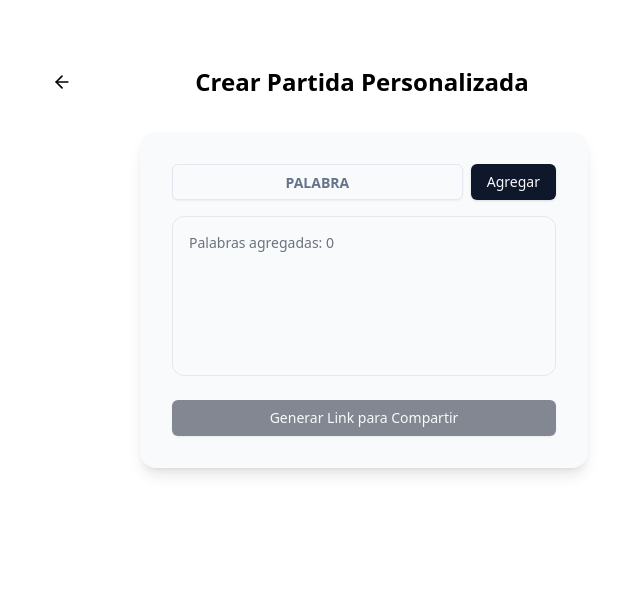
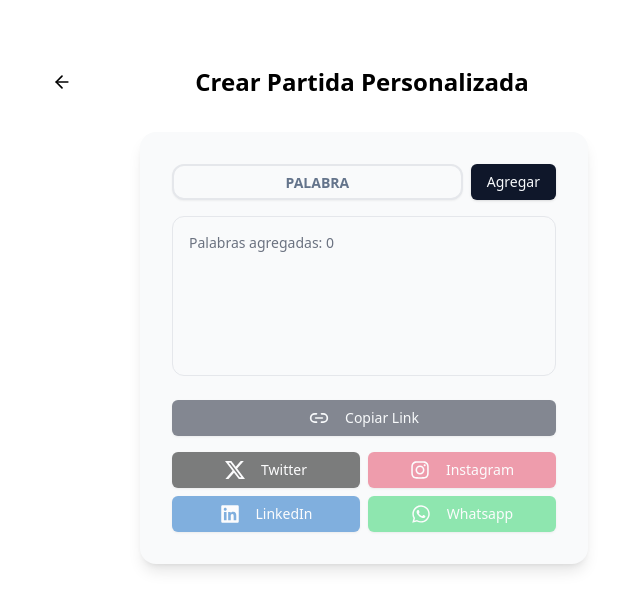
Before and after one commit to PolCarva/wordle-infinito, a Next.js app: page /create in a window 1280 px wide. Shown: the top 610 px of the page, without its empty margins (276-916 px from the left). Built offline with nearby package versions, Linux system fonts and the light colour scheme.

Commit message:
Enhance custom game creation with advanced sharing options

```diff
--- /dev/null
+++ b/app/components/ui/icons.tsx
@@ -0,0 +1,67 @@
+export const Linkedin = ({ className }: { className?: string }) => {
+  return (
+    <svg
+      className={className}
+      stroke="currentColor"
+      fill="currentColor"
+      stroke-width="0"
+      viewBox="0 0 448 512"
+      height="200px"
+      width="200px"
+      xmlns="http://www.w3.org/2000/svg"
+    >
+      <path d="M416 32H31.9C14.3 32 0 46.5 0 64.3v383.4C0 465.5 14.3 480 31.9 480H416c17.6 0 32-14.5 32-32.3V64.3c0-17.8-14.4-32.3-32-32.3zM135.4 416H69V202.2h66.5V416zm-33.2-243c-21.3 0-38.5-17.3-38.5-38.5S80.9 96 102.2 96c21.2 0 38.5 17.3 38.5 38.5 0 21.3-17.2 38.5-38.5 38.5zm282.1 243h-66.4V312c0-24.8-.5-56.7-34.5-56.7-34.6 0-39.9 27-39.9 54.9V416h-66.4V202.2h63.7v29.2h.9c8.9-16.8 30.6-34.5 62.9-34.5 67.2 0 79.7 44.3 79.7 101.9V416z"></path>
+    </svg>
+  );
+};
+
+export const Instagram = ({ className }: { className?: string }) => {
+  return (
+    <svg
+      className={className}
+      stroke="currentColor"
+      fill="currentColor"
+      stroke-width="0"
+      viewBox="0 0 448 512"
+      height="200px"
+      width="200px"
+      xmlns="http://www.w3.org/2000/svg"
+    >
+      <path d="M224.1 141c-63.6 0-114.9 51.3-114.9 114.9s51.3 114.9 114.9 114.9S339 319.5 339 255.9 287.7 141 224.1 141zm0 189.6c-41.1 0-74.7-33.5-74.7-74.7s33.5-74.7 74.7-74.7 74.7 33.5 74.7 74.7-33.6 74.7-74.7 74.7zm146.4-194.3c0 14.9-12 26.8-26.8 26.8-14.9 0-26.8-12-26.8-26.8s12-26.8 26.8-26.8 26.8 12 26.8 26.8zm76.1 27.2c-1.7-35.9-9.9-67.7-36.2-93.9-26.2-26.2-58-34.4-93.9-36.2-37-2.1-147.9-2.1-184.9 0-35.8 1.7-67.6 9.9-93.9 36.1s-34.4 58-36.2 93.9c-2.1 37-2.1 147.9 0 184.9 1.7 35.9 9.9 67.7 36.2 93.9s58 34.4 93.9 36.2c37 2.1 147.9 2.1 184.9 0 35.9-1.7 67.7-9.9 93.9-36.2 26.2-26.2 34.4-58 36.2-93.9 2.1-37 2.1-147.8 0-184.8zM398.8 388c-7.8 19.6-22.9 34.7-42.6 42.6-29.5 11.7-99.5 9-132.1 9s-102.7 2.6-132.1-9c-19.6-7.8-34.7-22.9-42.6-42.6-11.7-29.5-9-99.5-9-132.1s-2.6-102.7 9-132.1c7.8-19.6 22.9-34.7 42.6-42.6 29.5-11.7 99.5-9 132.1-9s102.7-2.6 132.1 9c19.6 7.8 34.7 22.9 42.6 42.6 11.7 29.5 9 99.5 9 132.1s2.7 102.7-9 132.1z"></path>
+    </svg>
+  );
+};
+
+export const Twitter = ({ className }: { className?: string }) => {
+  return (
+    <svg
+      className={className}
+      stroke="currentColor"
+      fill="currentColor"
+      stroke-width="0"
+      viewBox="0 0 16 16"
+      height="200px"
+      width="200px"
+      xmlns="http://www.w3.org/2000/svg"
+    >
+      <path d="M12.6.75h2.454l-5.36 6.142L16 15.25h-4.937l-3.867-5.07-4.425 5.07H.316l5.733-6.57L0 .75h5.063l3.495 4.633L12.601.75Zm-.86 13.028h1.36L4.323 2.145H2.865z"></path>
+    </svg>
+  );
+};
+
+export const Whatsapp = ({ className }: { className?: string }) => {
+  return (
+    <svg
+      className={className}
+      stroke="currentColor"
+      fill="currentColor"
+      stroke-width="0"
+      viewBox="0 0 448 512"
+      height="200px"
+      width="200px"
+      xmlns="http://www.w3.org/2000/svg"
+    >
+      <path d="M380.9 97.1C339 55.1 283.2 32 223.9 32c-122.4 0-222 99.6-222 222 0 39.1 10.2 77.3 29.6 111L0 480l117.7-30.9c32.4 17.7 68.9 27 106.1 27h.1c122.3 0 224.1-99.6 224.1-222 0-59.3-25.2-115-67.1-157zm-157 341.6c-33.2 0-65.7-8.9-94-25.7l-6.7-4-69.8 18.3L72 359.2l-4.4-7c-18.5-29.4-28.2-63.3-28.2-98.2 0-101.7 82.8-184.5 184.6-184.5 49.3 0 95.6 19.2 130.4 54.1 34.8 34.9 56.2 81.2 56.1 130.5 0 101.8-84.9 184.6-186.6 184.6zm101.2-138.2c-5.5-2.8-32.8-16.2-37.9-18-5.1-1.9-8.8-2.8-12.5 2.8-3.7 5.6-14.3 18-17.6 21.8-3.2 3.7-6.5 4.2-12 1.4-32.6-16.3-54-29.1-75.5-66-5.7-9.8 5.7-9.1 16.3-30.3 1.8-3.7.9-6.9-.5-9.7-1.4-2.8-12.5-30.1-17.1-41.2-4.5-10.8-9.1-9.3-12.5-9.5-3.2-.2-6.9-.2-10.6-.2-3.7 0-9.7 1.4-14.8 6.9-5.1 5.6-19.4 19-19.4 46.3 0 27.3 19.9 53.7 22.6 57.4 2.8 3.7 39.1 59.7 94.8 83.8 35.2 15.2 49 16.5 66.6 13.9 10.7-1.6 32.8-13.4 37.4-26.4 4.6-13 4.6-24.1 3.2-26.4-1.3-2.5-5-3.9-10.5-6.6z"></path>
+    </svg>
+  );
+};
--- a/app/create/page.tsx
+++ b/app/create/page.tsx
@@ -3,9 +3,20 @@
 import { useState } from "react";
 import { Button } from "@/app/components/ui/button";
 import { Input } from "@/app/components/ui/input";
-import { AlertCircle, ArrowLeft } from "lucide-react";
+import {
+  AlertCircle,
+  ArrowLeft,
+  Link2,
+  XCircle,
+} from "lucide-react";
+import {
+  Twitter,
+  Whatsapp,
+  Instagram,
+  Linkedin,
+} from "@/app/components/ui/icons";
 import Link from "next/link";
-import { trackEvent } from '@/app/utils/analytics';
+import { trackEvent } from "@/app/utils/analytics";
 
 export default function CreatePage() {
   const [words, setWords] = useState<string[]>([]);
@@ -36,25 +47,88 @@ export default function CreatePage() {
     setError(null);
   };
 
-  const handleShare = () => {
+  const handleRemoveWord = (wordToRemove: string) => {
+    setWords(words.filter((word) => word !== wordToRemove));
+  };
+
+  const generateGameUrl = () => {
+    const encodedWords = btoa(words.join(","))
+      .replace(/\+/g, "-")
+      .replace(/\//g, "_")
+      .replace(/=/g, "");
+    return `${window.location.origin}/custom/${encodedWords}`;
+  };
+
+  const handleShare = async () => {
     if (words.length === 0) {
       setError("Agrega al menos una palabra");
       return;
     }
 
-    // Trackeamos la creación de partida personalizada
-    trackEvent('custom_game_created', {
-      word_count: words.length
+    trackEvent("custom_game_created", {
+      word_count: words.length,
     });
 
-    const encodedWords = btoa(words.join(","))
-      .replace(/\+/g, '-')
-      .replace(/\//g, '_')
-      .replace(/=/g, '');
-    const url = `${window.location.origin}/custom/${encodedWords}`;
+    const url = generateGameUrl();
+
+    // Si el navegador soporta la API nativa de compartir
+    if (navigator.share) {
+      try {
+        await navigator.share({
+          title: "Wordle Infinito - Partida Personalizada",
+          text: "¡Te reto a una partida personalizada de Wordle Infinito!",
+          url,
+        });
+        return;
+      } catch (err) {
+        // Si el usuario cancela, seguimos con el método normal
+        console.log("User cancelled share");
+      }
+    }
 
     navigator.clipboard.writeText(url);
     setError("¡Link copiado al portapapeles!");
+  };
+
+  const shareToTwitter = () => {
+    const url = generateGameUrl();
+    const text = encodeURIComponent(
+      "¡Te reto a una partida personalizada de Wordle Infinito! 🎮\n\n"
+    );
+    window.open(
+      `https://twitter.com/intent/tweet?text=${text}&url=${encodeURIComponent(
+        url
+      )}`,
+      "_blank"
+    );
+  };
+
+  const shareToInstagram = () => {
+    const url = generateGameUrl();
+    // Instagram no tiene API de compartir directa, copiamos al portapapeles
+    navigator.clipboard.writeText(url);
+    setError("¡Link copiado! Compártelo en Instagram");
+  };
+
+  const shareToLinkedin = () => {
+    const url = generateGameUrl();
+    window.open(
+      `https://www.linkedin.com/sharing/share-offsite/?url=${encodeURIComponent(
+        url
+      )}`,
+      "_blank"
+    );
+  };
+
+  const shareToWhatsApp = () => {
+    const url = generateGameUrl();
+    const text = encodeURIComponent(
+      "¡Te reto a una partida personalizada de Wordle Infinito! 🎮\n\n"
+    );
+    window.open(
+      `https://wa.me/?text=${text}${encodeURIComponent(url)}`,
+      "_blank"
+    );
   };
 
   return (
@@ -80,7 +154,7 @@ export default function CreatePage() {
               }}
               placeholder="PALABRA"
               maxLength={5}
-              className="text-2xl font-bold text-center uppercase"
+              className="text-2xl font-bold uppercase text-center bg-gray-50 dark:bg-gray-800 border-2 border-gray-200 dark:border-gray-700 rounded-xl shadow-inner focus:ring-2 focus:ring-green-500 focus:border-green-500 transition-all"
               onKeyDown={(e) => e.key === "Enter" && handleAddWord()}
             />
             <Button onClick={handleAddWord}>Agregar</Button>
@@ -101,22 +175,73 @@ export default function CreatePage() {
               {words.map((word, i) => (
                 <div
                   key={i}
-                  className="bg-green-100 dark:bg-green-900/20 text-green-800 dark:text-green-200 px-3 py-1 rounded-full text-sm font-medium"
+                  className="bg-green-100 dark:bg-green-900/20 text-green-800 dark:text-green-200 px-3 py-1 rounded-full text-sm font-medium group flex items-center gap-1"
                 >
                   {word}
+                  <div className="w-0 group-hover:w-5 grid place-content-center transition-all duration-200 overflow-hidden">
+                    <button
+                      onClick={() => handleRemoveWord(word)}
+                      className="scale-0 group-hover:scale-100 self-center transition-transform duration-200"
+                      title="Eliminar palabra"
+                    >
+                      <XCircle className="w-4 h-4 hover:text-red-500" />
+                    </button>
+                  </div>
                 </div>
               ))}
             </div>
           </div>
         </div>
 
+        <div className="space-y-4">
           <Button
             onClick={handleShare}
+            variant="default"
             className="w-full"
             disabled={words.length === 0}
           >
-          Generar Link para Compartir
+            <Link2 className="w-5 h-5 mr-2" />
+            Copiar Link
           </Button>
+
+          <div className="flex gap-2 flex-wrap">
+            <Button
+              onClick={shareToTwitter}
+              className="flex-1 bg-black hover:bg-black/90 text-white"
+              disabled={words.length === 0}
+            >
+              <Twitter className="w-5 h-5 mr-2" />
+              Twitter
+            </Button>
+
+            <Button
+              onClick={shareToInstagram}
+              className="flex-1 bg-[#E4405F] hover:bg-[#E4405F]/90 text-white"
+              disabled={words.length === 0}
+            >
+              <Instagram className="w-5 h-5 mr-2" />
+              Instagram
+            </Button>
+
+            <Button
+              onClick={shareToLinkedin}
+              className="flex-1 bg-[#0a66c2] hover:bg-[#0a66c2]/90 text-white"
+              disabled={words.length === 0}
+            >
+              <Linkedin className="w-5 h-5 mr-2" />
+              LinkedIn
+            </Button>
+
+            <Button
+              onClick={shareToWhatsApp}
+              className="flex-1 bg-[#25D366] hover:bg-[#25D366]/90 text-white"
+              disabled={words.length === 0}
+            >
+              <Whatsapp className="w-5 h-5 mr-2" />
+              Whatsapp
+            </Button>
+          </div>
+        </div>
       </div>
     </div>
   );
```
Lines whose indentation alone changed are shown as unchanged.
